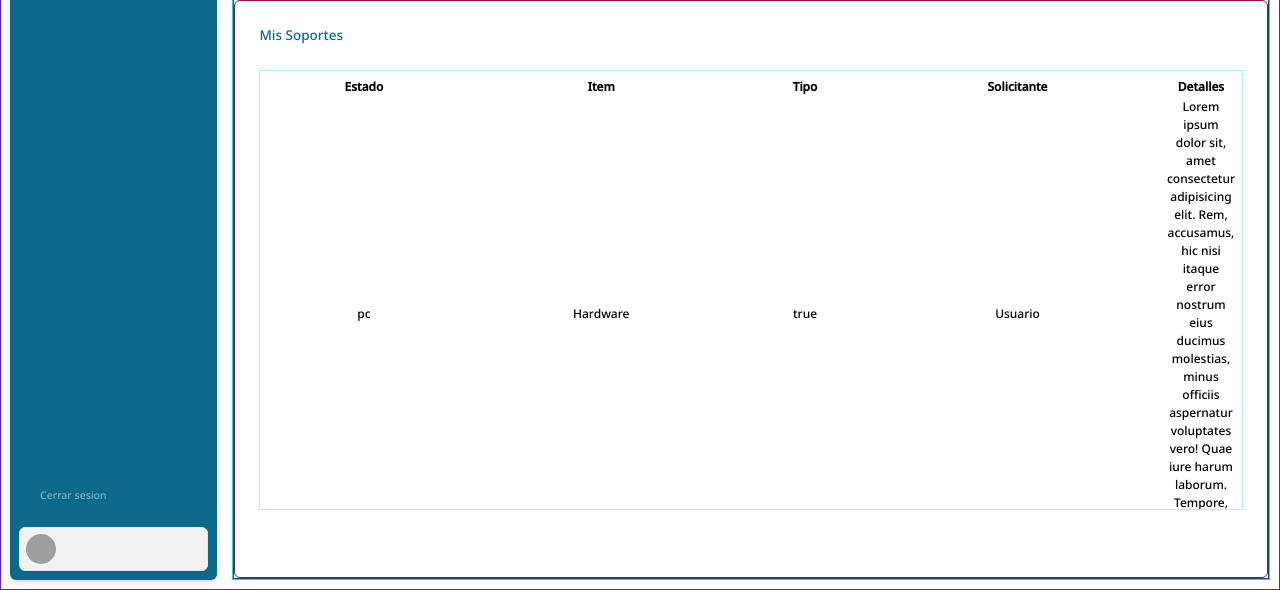
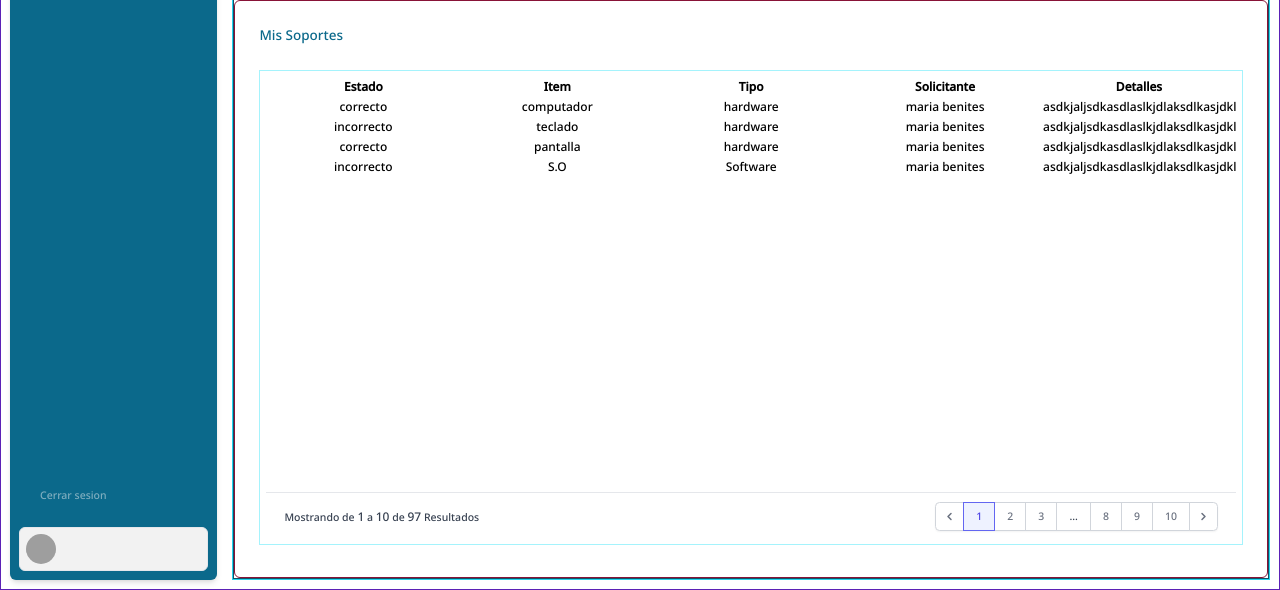
Before and after one commit to smithst18/SGT, a Vue app in the folder SGT-FRONT/sgt-front/: page /home/ticketsHome in a window 1280 px wide. Shown: the part 210-800 px from the top of the page. Built offline with nearby package versions, Linux system fonts and the light colour scheme; grey boxes are pictures that could not be loaded.

Commit message:
table component / otros

```diff
--- a/SGT-FRONT/sgt-front/src/components/DataTable.vue
+++ b/SGT-FRONT/sgt-front/src/components/DataTable.vue
@@ -1,32 +1,33 @@
 <template>
     <!-- volver la tabla reactiva los th y los td -->
-    <table class="w-full">
-        <thead>
+    <table class="w-full table-fixed">
+        <thead class="sticky top-0">
             <tr>
-                <th>Estado</th>
-                <th>Item</th>
-                <th>Tipo</th>
-                <th>Solicitante</th>
-                <th>Detalles</th>
+                <th v-for="thead in props.theadTitles" :key="thead"> {{ thead }}</th>
             </tr>
         </thead>
-        <tbody class="text-center ">
-            <tr class="">
-                <td>pc</td>
-                <td>Hardware</td>
-                <td>true</td>
-                <td>Usuario</td>
-                <td class="text-ellipsis overflow-hidden h-9 w-5">
-                    Lorem ipsum dolor sit, amet consectetur adipisicing elit. Rem, accusamus, hic nisi itaque error nostrum eius ducimus molestias, minus officiis aspernatur voluptates vero! Quae iure harum laborum. Tempore, dolor quia!
-
-                </td>
+        <tbody class="text-center w-full">
+            <tr v-for="tbData in props.tbodyData" :key="tbData">
+                <td v-for="elem in tbData" :key="elem"> {{ elem }} </td>
             </tr>
         </tbody>
     </table>
 </template>
 
 <script setup>
-import { ref } from 'vue';
+// imports
+import { onMounted } from "vue";
+// props
+const props = defineProps({
+  theadTitles:{
+    require:true,
+    type:Array
+  },
+  tbodyData:{
+    require:true,
+    type:Array
+  }
+});
 
 </script>
 
--- /dev/null
+++ b/SGT-FRONT/sgt-front/src/components/PaginationBar.vue
@@ -0,0 +1,60 @@
+<template>
+    <!-- This example requires Tailwind CSS v2.0+ -->
+<div class="bg-white px-4 py-3 flex items-center justify-between border-t border-gray-200 sm:px-6">
+  <div class="flex-1 flex justify-between sm:hidden">
+    <a href="#" class="relative inline-flex items-center px-4 py-2 border border-gray-300 text-sm font-medium rounded-md text-gray-700 bg-white hover:bg-gray-50"> Previous </a>
+    <a href="#" class="ml-3 relative inline-flex items-center px-4 py-2 border border-gray-300 text-sm font-medium rounded-md text-gray-700 bg-white hover:bg-gray-50"> Next </a>
+  </div>
+  <div class="hidden sm:flex-1 sm:flex sm:items-center sm:justify-between">
+    <div>
+      <p class="text-sm text-gray-700">
+        Mostrando de
+        <span class="font-medium">1</span>
+        a
+        <span class="font-medium">10</span>
+        de
+        <span class="font-medium">97</span>
+        Resultados
+      </p>
+    </div>
+    <div>
+      <nav class="relative z-0 inline-flex rounded-md shadow-sm -space-x-px" aria-label="Pagination">
+        <a href="#" class="relative inline-flex items-center px-2 py-2 rounded-l-md border border-gray-300 bg-white text-sm font-medium text-gray-500 hover:bg-gray-50">
+          <span class="sr-only">Anterior</span>
+          <!-- Heroicon name: solid/chevron-left -->
+          <svg class="h-5 w-5" xmlns="http://www.w3.org/2000/svg" viewBox="0 0 20 20" fill="currentColor" aria-hidden="true">
+            <path fill-rule="evenodd" d="M12.707 5.293a1 1 0 010 1.414L9.414 10l3.293 3.293a1 1 0 01-1.414 1.414l-4-4a1 1 0 010-1.414l4-4a1 1 0 011.414 0z" clip-rule="evenodd" />
+          </svg>
+        </a>
+        <!-- Current: "z-10 bg-indigo-50 border-indigo-500 text-indigo-600", Default: "bg-white border-gray-300 text-gray-500 hover:bg-gray-50" -->
+        <a href="#" aria-current="page" class="z-10 bg-indigo-50 border-indigo-500 text-indigo-600 relative inline-flex items-center px-4 py-2 border text-sm font-medium"> 1 </a>
+        <a href="#" class="bg-white border-gray-300 text-gray-500 hover:bg-gray-50 relative inline-flex items-center px-4 py-2 border text-sm font-medium"> 2 </a>
+        <a href="#" class="bg-white border-gray-300 text-gray-500 hover:bg-gray-50 hidden md:inline-flex relative items-center px-4 py-2 border text-sm font-medium"> 3 </a>
+        <span class="relative inline-flex items-center px-4 py-2 border border-gray-300 bg-white text-sm font-medium text-gray-700"> ... </span>
+        <a href="#" class="bg-white border-gray-300 text-gray-500 hover:bg-gray-50 hidden md:inline-flex relative items-center px-4 py-2 border text-sm font-medium"> 8 </a>
+        <a href="#" class="bg-white border-gray-300 text-gray-500 hover:bg-gray-50 relative inline-flex items-center px-4 py-2 border text-sm font-medium"> 9 </a>
+        <a href="#" class="bg-white border-gray-300 text-gray-500 hover:bg-gray-50 relative inline-flex items-center px-4 py-2 border text-sm font-medium"> 10 </a>
+        <a href="#" class="relative inline-flex items-center px-2 py-2 rounded-r-md border border-gray-300 bg-white text-sm font-medium text-gray-500 hover:bg-gray-50">
+          <span class="sr-only">Siguiente</span>
+          <!-- Heroicon name: solid/chevron-right -->
+          <svg class="h-5 w-5" xmlns="http://www.w3.org/2000/svg" viewBox="0 0 20 20" fill="currentColor" aria-hidden="true">
+            <path fill-rule="evenodd" d="M7.293 14.707a1 1 0 010-1.414L10.586 10 7.293 6.707a1 1 0 011.414-1.414l4 4a1 1 0 010 1.414l-4 4a1 1 0 01-1.414 0z" clip-rule="evenodd" />
+          </svg>
+        </a>
+      </nav>
+    </div>
+  </div>
+</div>
+</template>
+
+<script setup>
+</script>
+
+<style scoped>
+.pagination-item{
+    @apply py-2 px-3 leading-tight text-gray-500 bg-white border border-gray-300 hover:bg-gray-100 hover:text-gray-700 dark:bg-gray-800 dark:border-gray-700 dark:text-gray-400 dark:hover:bg-gray-700 dark:hover:text-white
+}
+.pagination-item-active{
+    @apply z-10 py-2 px-3 leading-tight text-blue-600 bg-blue-50 border border-blue-300 hover:bg-blue-100 hover:text-blue-700 dark:border-gray-700 dark:bg-gray-700 dark:text-white
+}
+</style>
--- a/SGT-FRONT/sgt-front/src/modules/ticketModule/components/PendingTickets.vue
+++ b/SGT-FRONT/sgt-front/src/modules/ticketModule/components/PendingTickets.vue
@@ -1,9 +1,12 @@
 <template>
     <div class="p-8 h-full border-cyan-200">
         <h3 class="text-primary text-lg mb-8"> Mis Soportes</h3>
-        <div class="overflow-y-auto border border-cyan-200 p-2 h-5/6">
+        <div class="border border-cyan-200 p-2 h-[90%]">
             <!-- pasarle la data de los ticket a la tabla  -->
-            <TicketTable />
+            <div class="h-[90%] overflow-y-auto">
+                <TicketTable v-bind="tableOptions"/>
+            </div>
+            <Pagination />
         </div>
         <!-- crear un modal para los detalles -->
     </div>
@@ -11,8 +14,24 @@
 
 <script setup>
     import { defineAsyncComponent } from 'vue';
-
     const TicketTable = defineAsyncComponent(() => import('../../../components/DataTable.vue'));
+    const Pagination = defineAsyncComponent(() => import('../../../components/PaginationBar.vue'));
+    // cambiar data estatica por data reactiva
+    const tableOptions = {
+        theadTitles:[
+            "Estado",
+            "Item",
+            "Tipo",
+            "Solicitante",
+            "Detalles",
+        ],
+        tbodyData:[
+            {estado:"correcto",item:"computador",tipo:"hardware",solicitante:"maria benites",detalles:"asdkjaljsdkasdlaslkjdlaksdlkasjdkl"},
+            {estado:"incorrecto",item:"teclado",tipo:"hardware",solicitante:"maria benites",detalles:"asdkjaljsdkasdlaslkjdlaksdlkasjdkl"},
+            {estado:"correcto",item:"pantalla",tipo:"hardware",solicitante:"maria benites",detalles:"asdkjaljsdkasdlaslkjdlaksdlkasjdkl"},
+            {estado:"incorrecto",item:"S.O",tipo:"Software",solicitante:"maria benites",detalles:"asdkjaljsdkasdlaslkjdlaksdlkasjdkl"},
+        ]
+    }
 </script>
 
 <style scoped>
--- a/SGT-FRONT/sgt-front/src/stores/counter.js
+++ b/SGT-FRONT/sgt-front/src/stores/counter.js
@@ -1,16 +1,16 @@
 import { defineStore } from "pinia";
+import { computed, ref } from "vue";
 
-export const useCounterStore = defineStore({
-  id: "counter",
-  state: () => ({
-    counter: 0,
-  }),
-  getters: {
-    doubleCount: (state) => state.counter * 2,
-  },
-  actions: {
-    increment() {
-      this.counter++;
-    },
-  },
-});
+export const useCounterStore = defineStore('main', () => {
+  const count = ref(0);
+
+  const unaSctions  = () => {
+    count.value++
+  };
+
+  const unGetter = computed(() => {
+    return author.books.length > 0 ? 'Yes' : 'No'
+  });
+
+  return { count, unaSctions, unGetter }
+})
--- a/SGT-FRONT/sgt-front/src/views/HomeView.vue
+++ b/SGT-FRONT/sgt-front/src/views/HomeView.vue
@@ -1,6 +1,6 @@
 <template>
 <div class="md:flex md:p-3 md:h-full">
-  <Navbar />
+  <SideBar />
   <div class="md:ml-5 md:w-full md:flex border border-cyan-400">
     <RouterView />
   </div>
@@ -8,7 +8,7 @@
 </template>
 
 <script setup>
-  import Navbar from "../components/NavBar.vue";
+  import SideBar from "../components/TheSidebar.vue";
 </script>
 
 <style scoped>
```
Also changed, not shown: SGT-FRONT/sgt-front/src/components/SidebarLink.vue (renamed from SGT-FRONT/sgt-front/src/components/NavbarLink.vue), SGT-FRONT/sgt-front/src/components/TheSidebar.vue (renamed from SGT-FRONT/sgt-front/src/components/NavBar.vue), SGT-FRONT/sgt-front/src/components/modal-component.vue (renamed from SGT-FRONT/sgt-front/src/components/ModalDeflt.vue).
